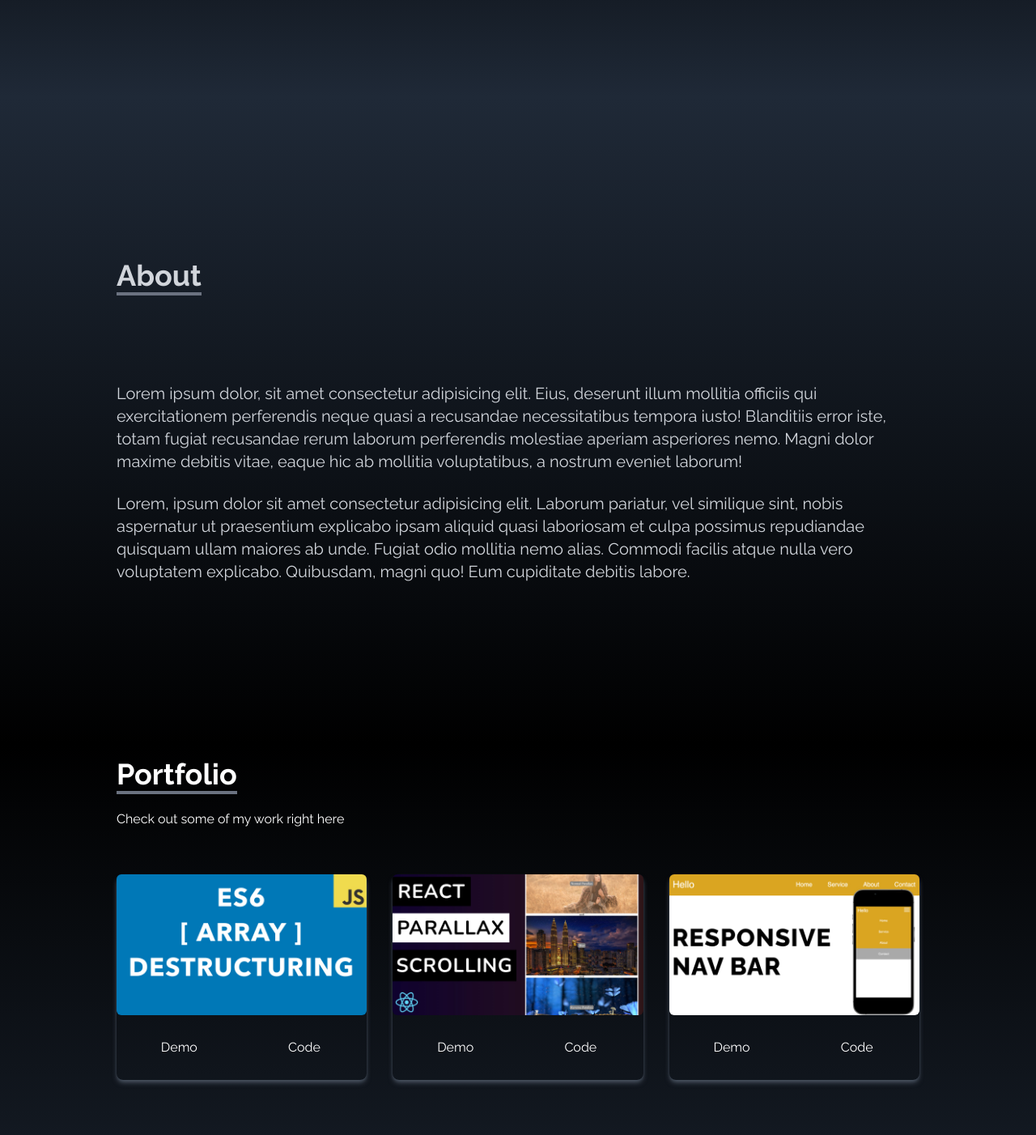
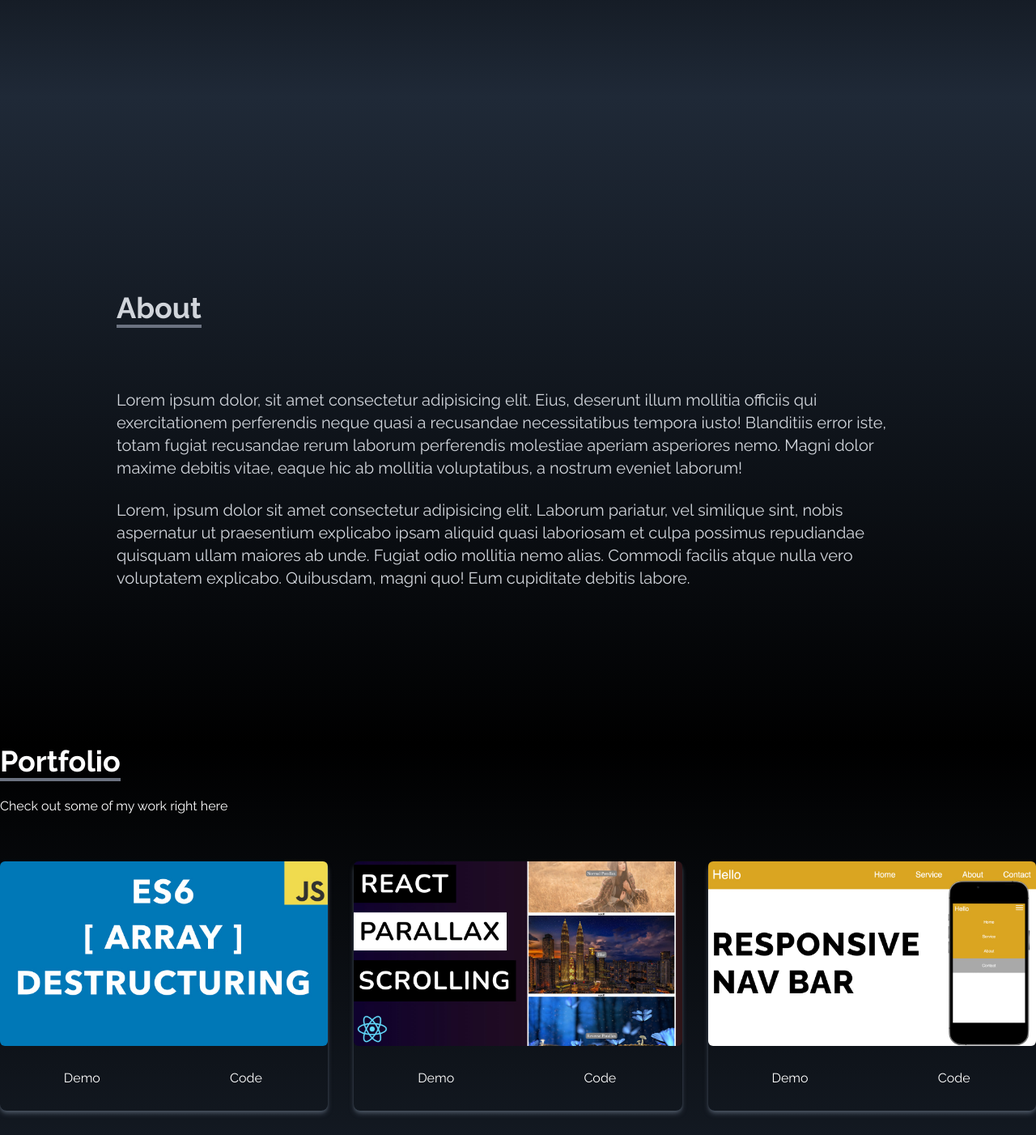
Before and after one commit to rujal454/one-portfolio, a React (Create React App) app: page / in a window 1280 px wide. Shown: the part 680-2082 px from the top of the page at 81% size. Built offline with nearby package versions, Linux system fonts and the light colour scheme.

Commit message:
commited

```diff
--- a/src/components/About.jsx
+++ b/src/components/About.jsx
@@ -4,11 +4,11 @@ const About = () => {
   return (
     <div
       name="about"
-      className="w-full h-screen bg-gradient-to-b from-gray-800 to-black text-white"
+      className="w-full h-screen bg-gradient-to-b from-gray-800 to-black text-white flex justify-center items-center"
     >
-      <div className="flex flex-col p-4 justify-center max-w-screen-lg mx-auto h-full">
-        <div className="pb-8">
-          <p className="text-4xl font-bold inline border-b-4 border-gray-500 text-gray-300">
+      <div className="flex flex-col p-4 max-w-screen-lg ">
+        <div className="pt-12 text-center md:text-left 7">
+          <p className="text-4xl font-bold inline border-b-4 border-gray-500 text-gray-300  ">
             About
           </p>
         </div>
--- a/src/components/Contact.jsx
+++ b/src/components/Contact.jsx
@@ -4,42 +4,42 @@ const Contact = () => {
   return (
     <div
       name="contact"
-      className="w-full h-screen bg-gradient-to-b from-black to-gray-800 p-4 text-white flex justify-center items-center"
+      className="w-full h- h-fullscreen bg-gradient-to-b from-black to-gray-800 p-4 text-white"
     >
-      <div className="p-4 max-w-screen-lg w-full text-white text-center md:text-left">
-        <div className="pb-8">
-          <p className="text-4xl font-bold inline border-b-4 border-gray-500">
+      <div className="flex flex-col pt-14 max-w-screen-lg mx-auto w-full text-white text-center md:text-left mb-10 ">
+        <div className="pb-20">
+          <p className="text-4xl font-bold inline border-b-4 border-gray-500 p-15">
             Contact
           </p>
-          <p className="py-6">Submit the form below to get in touch with me</p>
+          <p className="py-4">Submit the form below to get in touch with me</p>
         </div>
 
-        <div className="flex justify-center items-center">
+        <div className=" flex justify-center items-center">
           <form
-            action="https://getform.io/f/df1ef300-e9df-4c24-ad6f-d894163f33a1"
+            action="https://getform.io/f/61c99527-2b15-42cf-9b55-ad37d2f7daa6"
             method="POST"
-            className="w-full md:w-1/2"
+            className=" flex flex-col w-full md:w-1/2"
           >
             <input
               type="text"
               name="name"
               placeholder="Enter your name"
-              className="p-2 bg-transparent border-2 rounded-md text-white w-full focus:outline-none"
+              className="p-2 bg-transparent border-2 rounded-md text-white focus:outline-none"
             />
             <input
               type="text"
               name="email"
               placeholder="Enter your email"
-              className="my-4 p-2 bg-transparent border-2 rounded-md text-white w-full focus:outline-none"
+              className="my-4 p-2 bg-transparent border-2 rounded-md text-white focus:outline-none"
             />
             <textarea
               name="message"
               placeholder="Enter your message"
               rows="10"
-              className="p-2 bg-transparent border-2 rounded-md text-white w-full focus:outline-none"
+              className="p-2 bg-transparent border-2 rounded-md text-white focus:outline-none"
             ></textarea>
 
-            <button className="text-white bg-gradient-to-r from-gray-800 to-blue-500 px-6 py-3 my-8 mx-auto flex items-center rounded-md hover:scale-110 duration-300">
+            <button className="text-white bg-gradient-to-b from-cyan-500 to-blue-500 px-6 py-3 my-8 mx-auto flex items-center rounded-md hover:scale-110 duration-300">
               Let's talk
             </button>
           </form>
--- a/src/components/Experience.jsx
+++ b/src/components/Experience.jsx
@@ -65,7 +65,7 @@ const Experience = () => {
       name="experience"
       className="bg-gradient-to-b from-gray-800 to-black w-full h-screen flex flex-col justify-center items-center md:items-start p-8"
     >
-      <div className="max-w-screen-lg mx-auto w-full text-white text-center md:text-left">
+      <div className="max-w-screen-lg mx-auto w-full text-white text-center md:text-left pt-14">
         <div className="mt-20">
           <p className="text-3xl md:text-4xl font-bold border-b-4 border-gray-500 p-2 inline ">
             Experience
@@ -73,7 +73,7 @@ const Experience = () => {
           <p className="py-4 ">These are the technologies I've worked with</p>
         </div>
 
-        <div className="w-full grid grid-cols-2 sm:grid-cols-3 gap-8 text-center py-8 px-12 sm:px-0">
+        <div className="w-full grid grid-cols-2 sm:grid-cols-3 gap-8 text-center py-8 px-12 sm:px-0 pt-15 mb-10">
           {techs.map(({ id, src, title, style }) => (
             <div
               key={id}
--- a/src/components/Portfolio.jsx
+++ b/src/components/Portfolio.jsx
@@ -1,9 +1,10 @@
 import React from "react";
 import arrayDestruct from "../assets/portfolio/arrayDestruct.jpg";
-
+import installNode from "../assets/portfolio/installNode.jpg";
 import navbar from "../assets/portfolio/navbar.jpg";
 import reactParallax from "../assets/portfolio/reactParallax.jpg";
-
+import reactSmooth from "../assets/portfolio/reactSmooth.jpg";
+import reactWeather from "../assets/portfolio/reactWeather.jpg";
 
 const Portfolio = () => {
   const portfolios = [
@@ -19,7 +20,18 @@ const Portfolio = () => {
       id: 3,
       src: navbar,
     },
-
+    {
+      id: 4,
+      src: reactSmooth,
+    },
+    {
+      id: 5,
+      src: installNode,
+    },
+    {
+      id: 6,
+      src: reactWeather,
+    },
   ];
 
   return (
@@ -27,7 +39,7 @@ const Portfolio = () => {
       name="portfolio"
       className="bg-gradient-to-b from-black to-gray-800 w-full text-white md:h-screen"
     >
-      <div className="max-w-screen-lg p-4 mx-auto flex flex-col w-full h-full text-center md:text-left">
+      <div className="mx-w-screen-lg mx-auto w-full text-white text-center md:text-left ">
         <div className="pb-8">
           <p className="text-4xl font-bold inline border-b-4 border-gray-500">
             Portfolio
```
